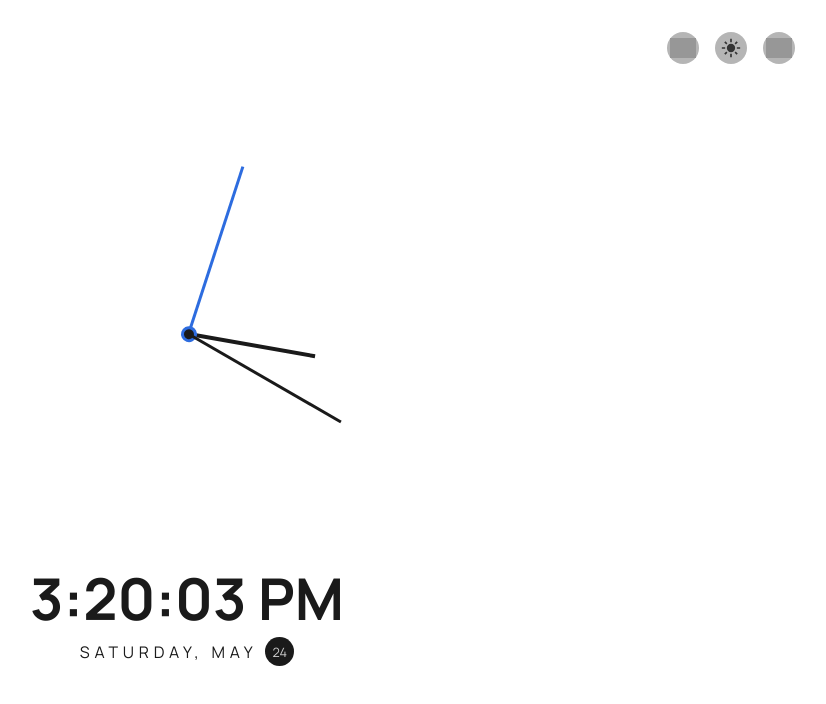
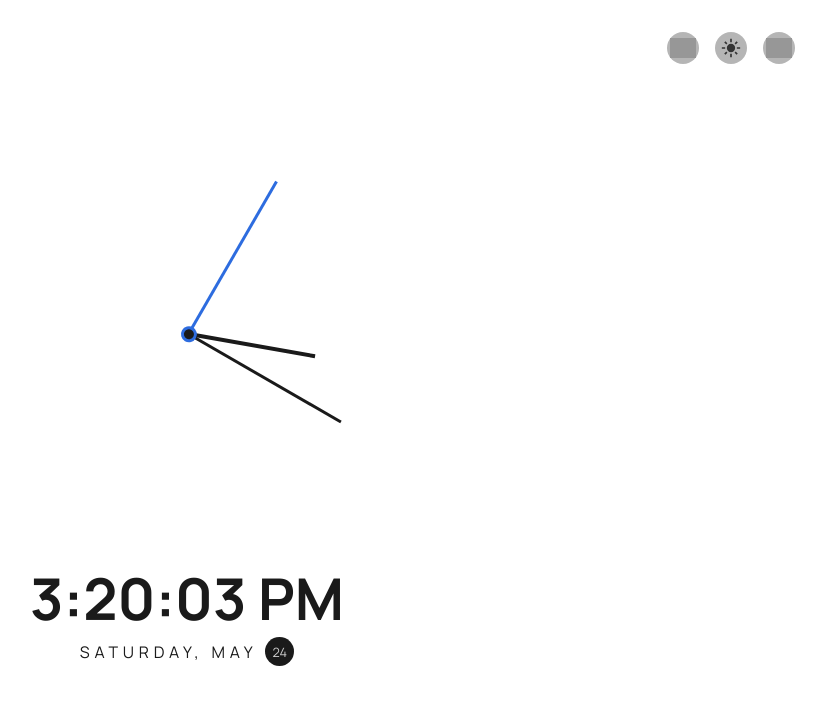
Before and after one commit to krissh-codes/minimal-clock-screensaver, a React (Vite) app: page / in a window 1280 px wide. Shown: the top 704 px of the page, without its empty margins (453-1279 px from the left). Built offline with nearby package versions, Linux system fonts and the light colour scheme; grey boxes are pictures that could not be loaded.

Commit message:
feat: made second hand smoothly transition to next minute instead of resetting

```diff
--- a/src/app/components/AnalogueClock.tsx
+++ b/src/app/components/AnalogueClock.tsx
@@ -1,3 +1,4 @@
+import { useEffect, useState } from 'react';
 import styled from 'styled-components';
 import { colors } from '../../constants';
 
@@ -7,11 +8,17 @@ export function AnalogueClock({ $dark, time }: { $dark: boolean; time: Date; })
     const second = time.getSeconds();
     const hoursRotation = (hour >= 12 ? hour - 12 : hour) * 30 + minute * 0.5;
 
+    const [smoothedSecond, setSmoothedSecond] = useState(second);
+
+    useEffect(() => {
+        setSmoothedSecond(curr => curr + 1);
+    }, [time]);
+
     return (
         <AnalogueClockContainer $dark={$dark}>
             <HourNeedle $dark={$dark} style={{transform: `rotate(${hoursRotation}deg)`}} />
-            <SecondNeedle $dark={$dark} style={{transform: `rotate(${second * 6}deg)`}} />
             <MinuteNeedle $dark={$dark} style={{transform: `rotate(${minute * 6}deg)`}} />
+            <SecondNeedle $dark={$dark} style={{transform: `rotate(${smoothedSecond * 6}deg)`}} />
         </AnalogueClockContainer>
     );
 }
```
